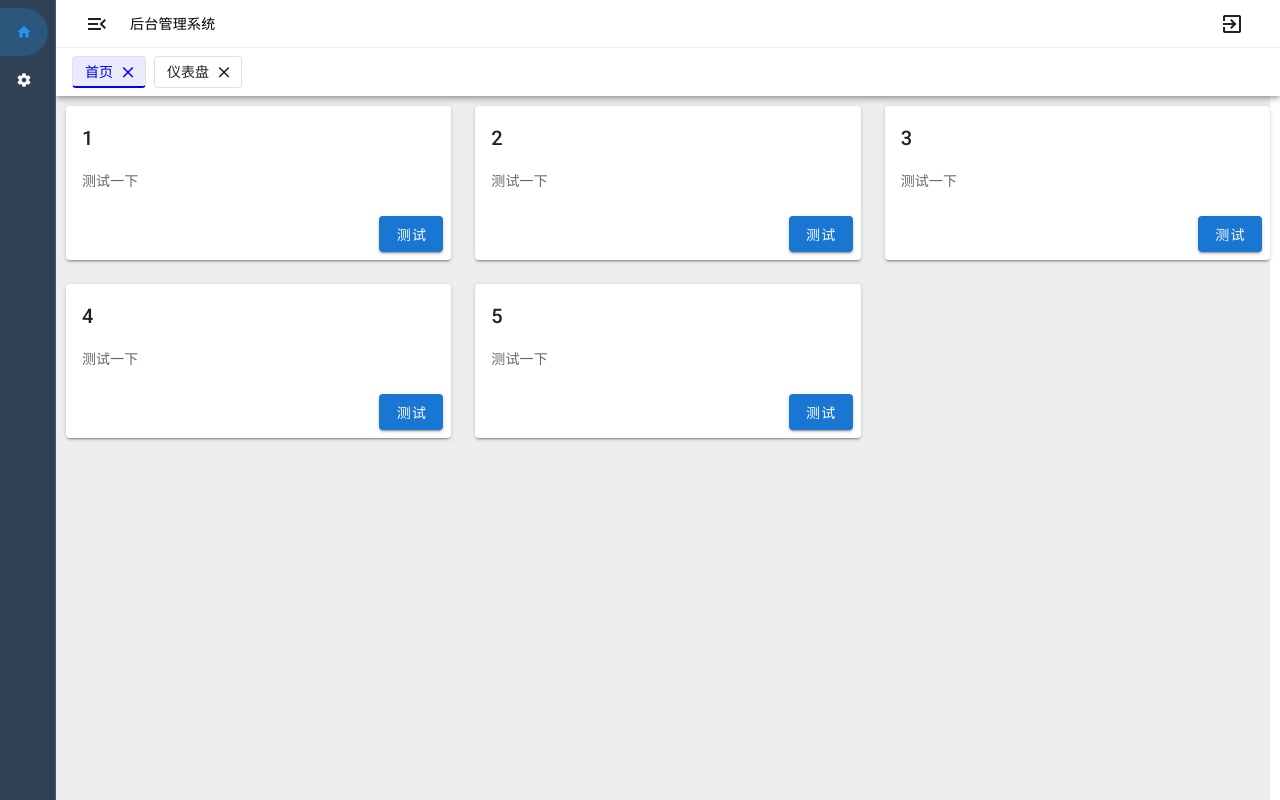
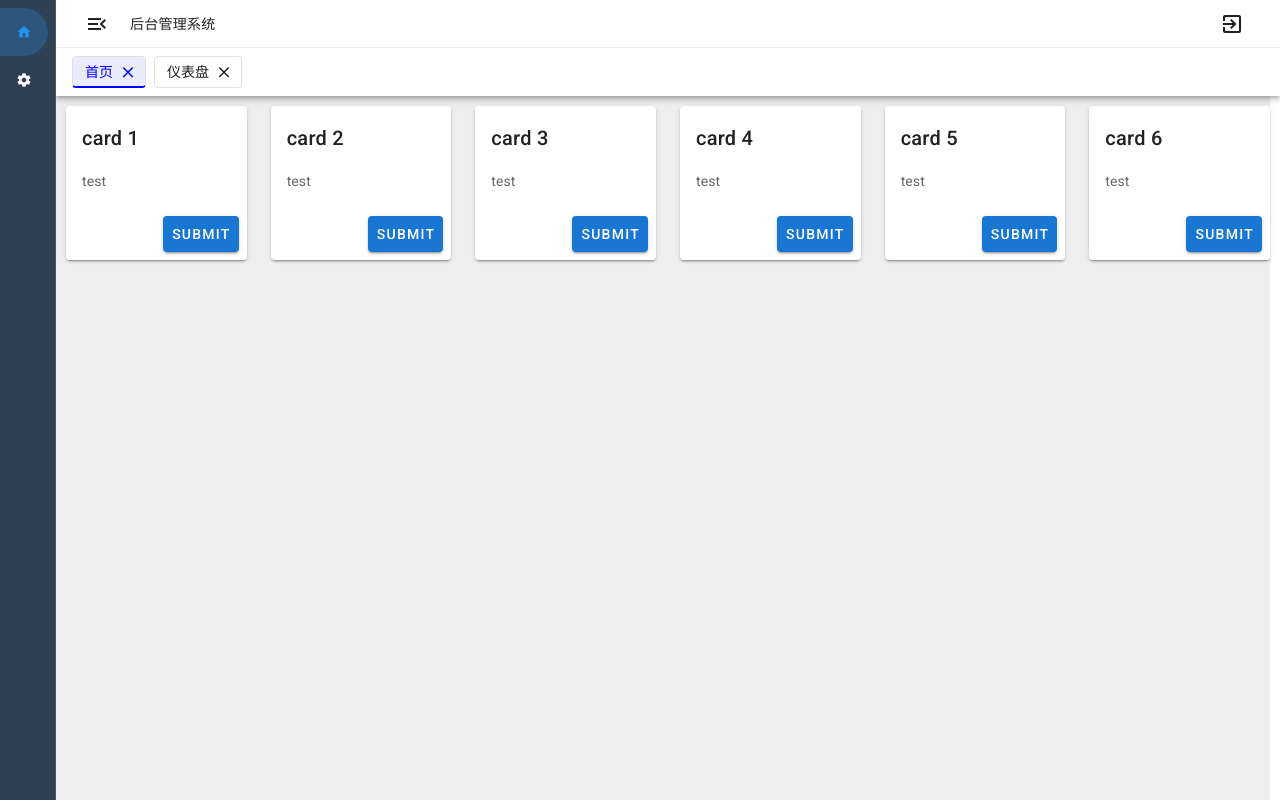
Before and after one commit to dutlzn/vue-material-dashboard, a Vue app: page /home in a window 1280 px wide. Built offline with nearby package versions, Linux system fonts and the light colour scheme.

Commit message:
chipBar组件化

```diff
--- /dev/null
+++ b/src/components/ChipBar/index.vue
@@ -0,0 +1,54 @@
+<template>
+  <v-row>
+    <v-col>
+      <v-sheet class="width-100pc">
+        <v-chip-group v-model="activeIndex" active-class="chip-active">
+          <v-chip
+            label
+            outlined
+            close
+            close-icon="mdi-close"
+            @click:close="close(item)"
+            @click="active(item)"
+            v-for="item in visitedItem"
+            :key="item.id"
+            class="chip"
+          >
+            {{ item.text }}
+          </v-chip>
+        </v-chip-group></v-sheet
+      ></v-col
+    >
+  </v-row>
+</template>
+
+<script>
+export default {
+  methods: {
+    close(item) {
+      alert("关闭" + item.text);
+    },
+    active(item) {
+      let _this = this;
+      _this.activeIndex = item.id;
+    },
+  },
+  data() {
+    return {
+      activeIndex: 0,
+      visitedItem: [
+        {
+          id: 0,
+          text: "首页",
+          active: false,
+        },
+        {
+          id: 1,
+          text: "仪表盘",
+          active: false,
+        },
+      ],
+    };
+  },
+};
+</script>
--- a/src/components/SideNav/index.vue
+++ b/src/components/SideNav/index.vue
@@ -82,9 +82,10 @@
         <v-icon>mdi-menu-open </v-icon>
       </v-btn>
 
-      <v-app-bar-title class="black--text text-body-2">
-        <span>后台管理系统</span>
+      <v-app-bar-title class="text-body-2">
+        后台管理系统
       </v-app-bar-title>
+
 
       <v-spacer></v-spacer>
 
@@ -93,27 +94,7 @@
       </v-btn>
 
       <template v-slot:extension>
-        <v-row>
-          <v-col>
-            <v-sheet class="width-100pc">
-              <v-chip-group v-model="activeIndex" active-class="chip-active">
-                <v-chip
-                  label
-                  outlined
-                  close
-                  close-icon="mdi-close"
-                  @click:close="close(item)"
-                  @click="active(item)"
-                  v-for="item in visitedItem"
-                  :key="item.id"
-                  class="chip"
-                >
-                  {{ item.text }}
-                </v-chip>
-              </v-chip-group></v-sheet
-            ></v-col
-          >
-        </v-row>
+        <chip-bar></chip-bar>
       </template>
     </v-app-bar>
   </nav>
@@ -121,16 +102,10 @@
 
 
 <script>
+import ChipBar from '@/components/ChipBar'
 export default {
-  methods: {
-    close(item) {
-      alert('关闭' + item.text);
-    },
-    active(item) {
-      let _this = this;
-      _this.activeIndex = item.id;
-    },
-  },
+  components:{ChipBar},
+
   data() {
     return {
       drawer: true,
--- a/src/style/index.css
+++ b/src/style/index.css
@@ -4,6 +4,7 @@
     margin: 0;
     padding: 0;
 }
+
 .main {
     margin: 10px 10px 0 10px;
     background-color:#eee;
@@ -17,7 +18,6 @@
     height: 4px;
 }
 
-/* 高度 宽度 充满 */
 .height-100pc {
     height:100% !important;
 }
--- a/src/views/Home.vue
+++ b/src/views/Home.vue
@@ -1,17 +1,18 @@
 <template>
   <div>
     <v-row>
-      <v-col cols="4" v-for="n in 5" :key="n">
+      <v-col cols="2" v-for="n in 6" :key="n">
         <v-card>
-          <v-card-title>{{ n }} </v-card-title>
-          <v-card-text>测试一下</v-card-text>
+          <v-card-title>card {{ n }} </v-card-title>
+          <v-card-text>test</v-card-text>
           <v-card-actions>
             <v-spacer></v-spacer>
-            <v-btn class="primary">测试</v-btn>
+            <v-btn class="primary">submit</v-btn>
           </v-card-actions>
         </v-card>
       </v-col>
     </v-row>
+
   </div>
 </template>
 
```
